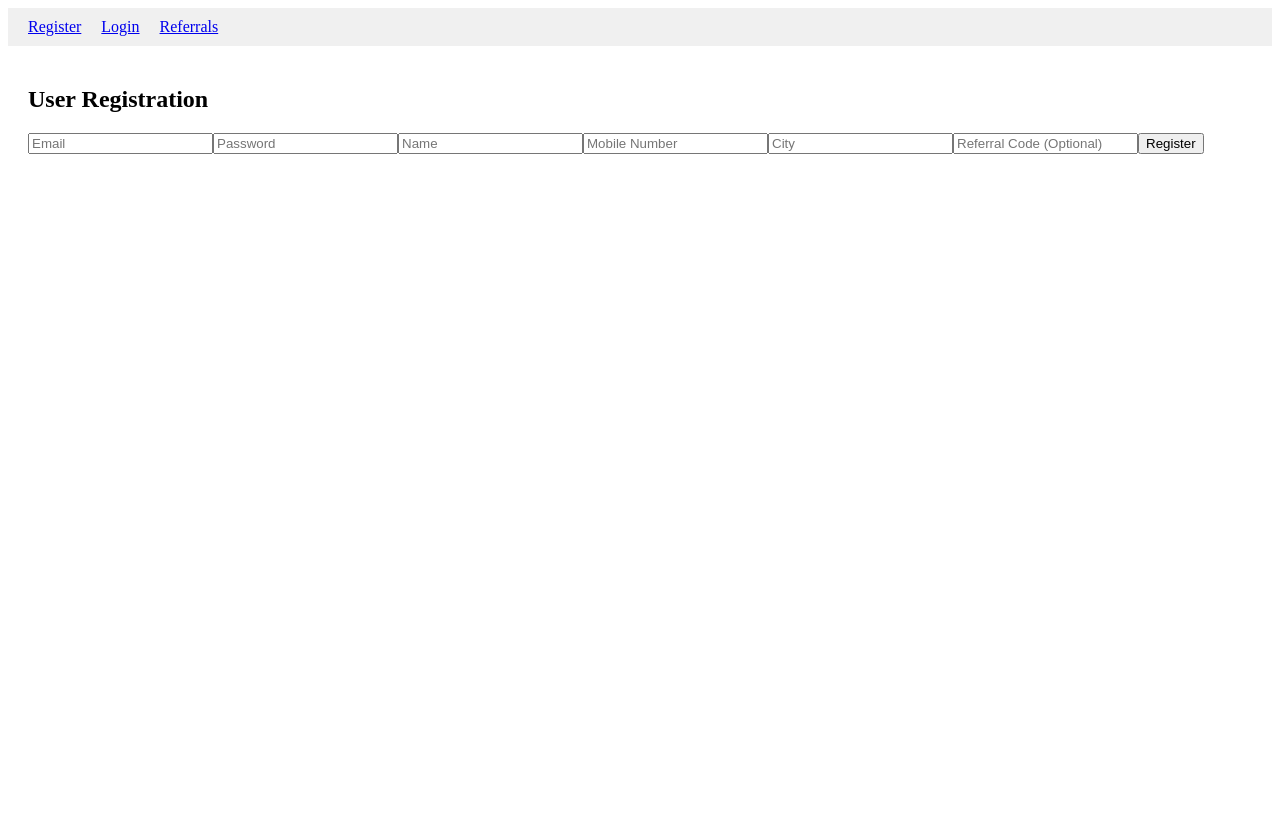
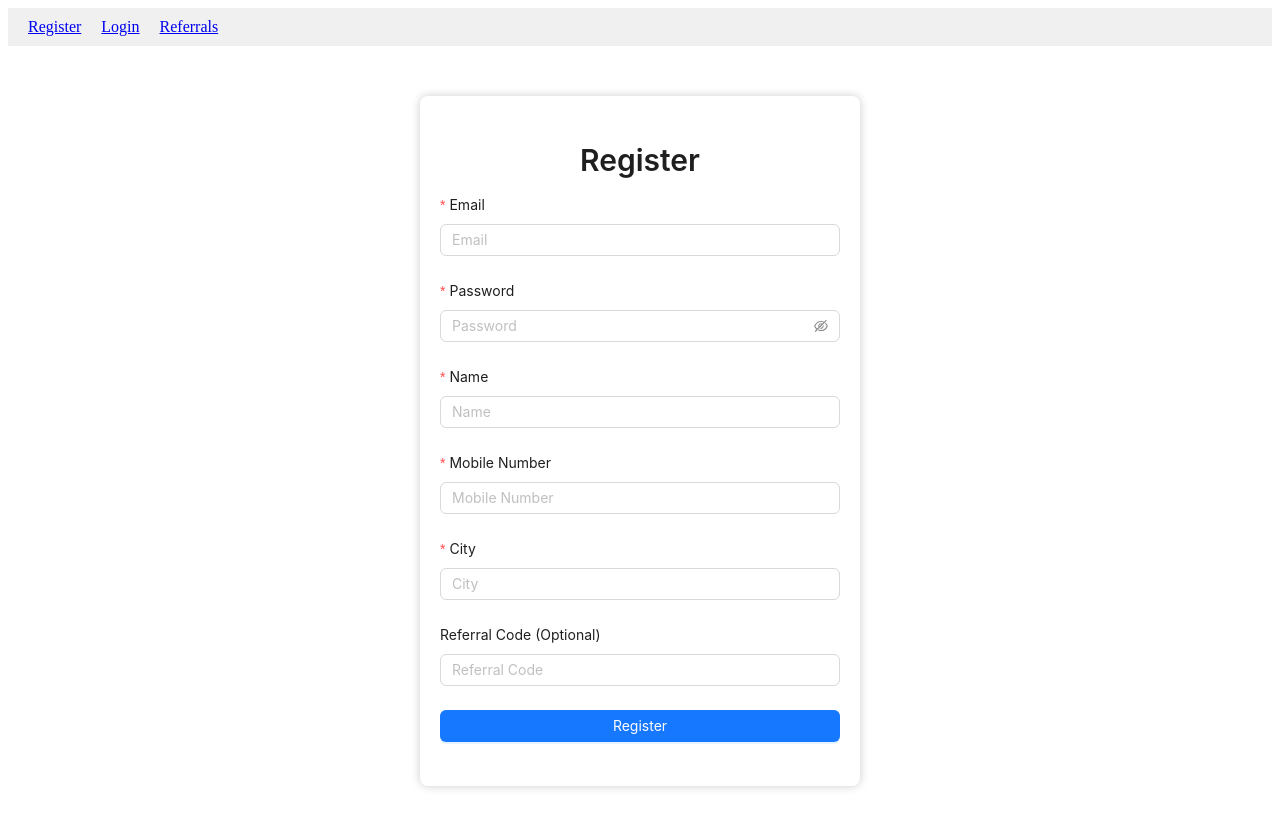
Before and after one commit to Shravan-Shanbhag2001/Django_UserApp, a React (Create React App) app in the folder frontend/: page /register in a window 1280 px wide. Shown: the top 828 px of the page. Before the commit the page ends 800 px from the top, so only its background shows below. Built offline with nearby package versions, Linux system fonts and the light colour scheme.

Commit message:
Update Register.js

```diff
--- a/frontend/src/components/Register.js
+++ b/frontend/src/components/Register.js
@@ -1,86 +1,49 @@
 import React, { useState } from "react";
+import { Form, Input, Button, Typography, message as antdMessage } from "antd";
+import { useNavigate } from "react-router-dom";
 import api from "../api";
 
+const { Title } = Typography;
+
 function Register() {
-  const [formData, setFormData] = useState({
-    email: "",
-    password: "",
-    name: "",
-    mobile_number: "",
-    city: "",
-    referral_code: "",
-  });
-  const [message, setMessage] = useState("");
+  const navigate = useNavigate();
 
-  const handleChange = (e) => {
-    setFormData({ ...formData, [e.target.name]: e.target.value });
-  };
-
-  const handleSubmit = async (e) => {
-    e.preventDefault();
+  const onFinish = async (values) => {
     try {
-      const res = await api.post("/register/", formData);
-      setMessage(res.data.message || "Registration successful");
+      const res = await api.post("/register/", values);
+      antdMessage.success(res.data.message || "Registration successful!");
+      navigate("/login"); // redirect to login after registration
     } catch (err) {
-      setMessage(err.response?.data.error || "Registration failed!");
+      antdMessage.error(err.response?.data.error || "Registration failed!");
     }
   };
 
   return (
-    <div style={{ padding: "20px" }}>
-      <h2>User Registration</h2>
-<form onSubmit={handleSubmit}>
-  <input
-    type="email"
-    name="email"
-    placeholder="Email"
-    value={formData.email}
-    onChange={handleChange}
-    required
-  />
-  <input
-    type="password"
-    name="password"
-    placeholder="Password"
-    value={formData.password}
-    onChange={handleChange}
-    required
-  />
-  <input
-    type="text"
-    name="name"
-    placeholder="Name"
-    value={formData.name}
-    onChange={handleChange}
-    required
-  />
-  <input
-    type="tel"
-    name="mobile_number"
-    placeholder="Mobile Number"
-    value={formData.mobile_number}
-    onChange={handleChange}
-    required
-  />
-  <input
-    type="text"
-    name="city"
-    placeholder="City"
-    value={formData.city}
-    onChange={handleChange}
-    required
-  />
-  <input
-    type="text"
-    name="referral_code"
-    placeholder="Referral Code (Optional)"
-    value={formData.referral_code}
-    onChange={handleChange}
-  />
-  <button type="submit">Register</button>
-</form>
-
-      {message && <p>{message}</p>}
+    <div style={{ maxWidth: 400, margin: "50px auto", padding: "20px", boxShadow: "0 0 10px #ccc", borderRadius: 8 }}>
+      <Title level={2} style={{ textAlign: "center" }}>Register</Title>
+      <Form layout="vertical" onFinish={onFinish}>
+        <Form.Item name="email" label="Email" rules={[{ required: true, type: "email" }]}>
+          <Input placeholder="Email" />
+        </Form.Item>
+        <Form.Item name="password" label="Password" rules={[{ required: true, min: 8 }]}>
+          <Input.Password placeholder="Password" />
+        </Form.Item>
+        <Form.Item name="name" label="Name" rules={[{ required: true }]}>
+          <Input placeholder="Name" />
+        </Form.Item>
+        <Form.Item name="mobile_number" label="Mobile Number" rules={[{ required: true, len: 10, message: "Enter 10-digit number" }]}>
+          <Input placeholder="Mobile Number" />
+        </Form.Item>
+        <Form.Item name="city" label="City" rules={[{ required: true }]}>
+          <Input placeholder="City" />
+        </Form.Item>
+        <Form.Item name="referral_code" label="Referral Code (Optional)">
+          <Input placeholder="Referral Code" />
+        </Form.Item>
+        <Form.Item>
+          <Button type="primary" htmlType="submit" block>Register</Button>
+        </Form.Item>
+      </Form>
     </div>
   );
 }
```
